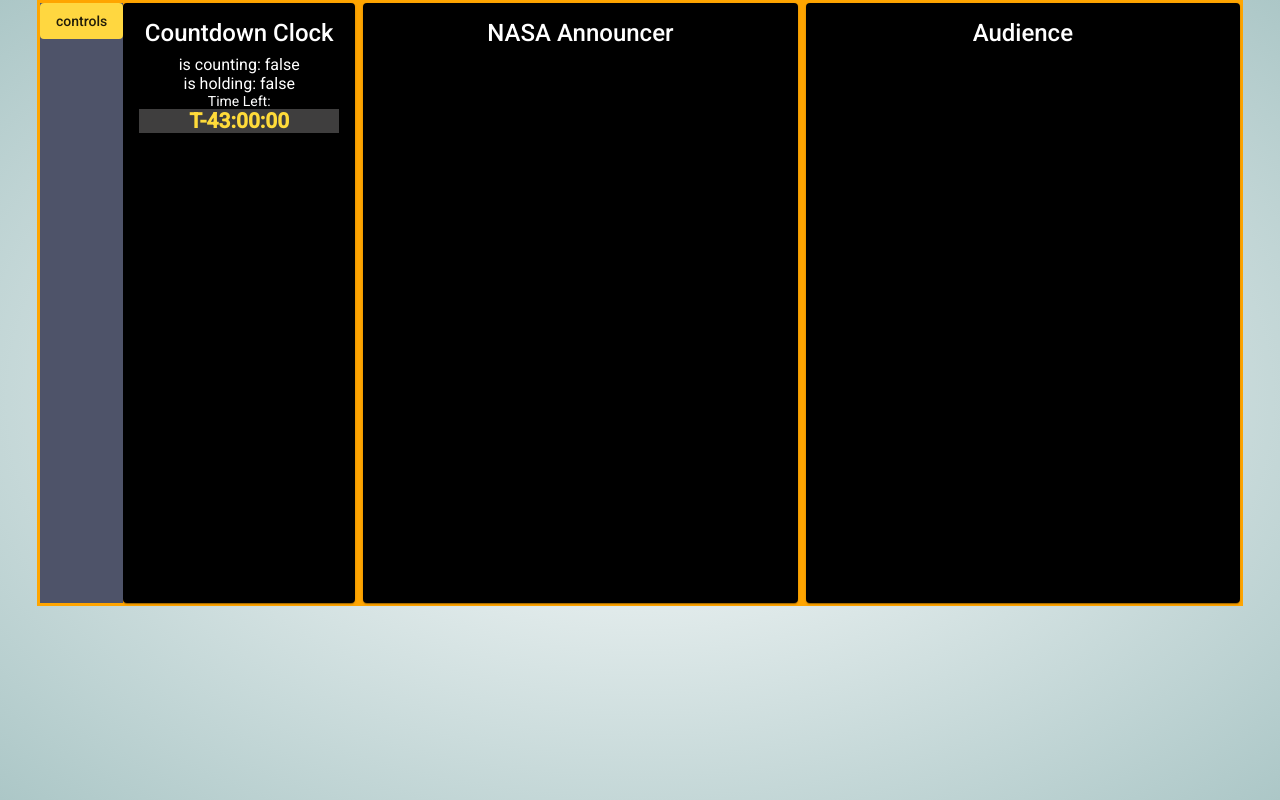
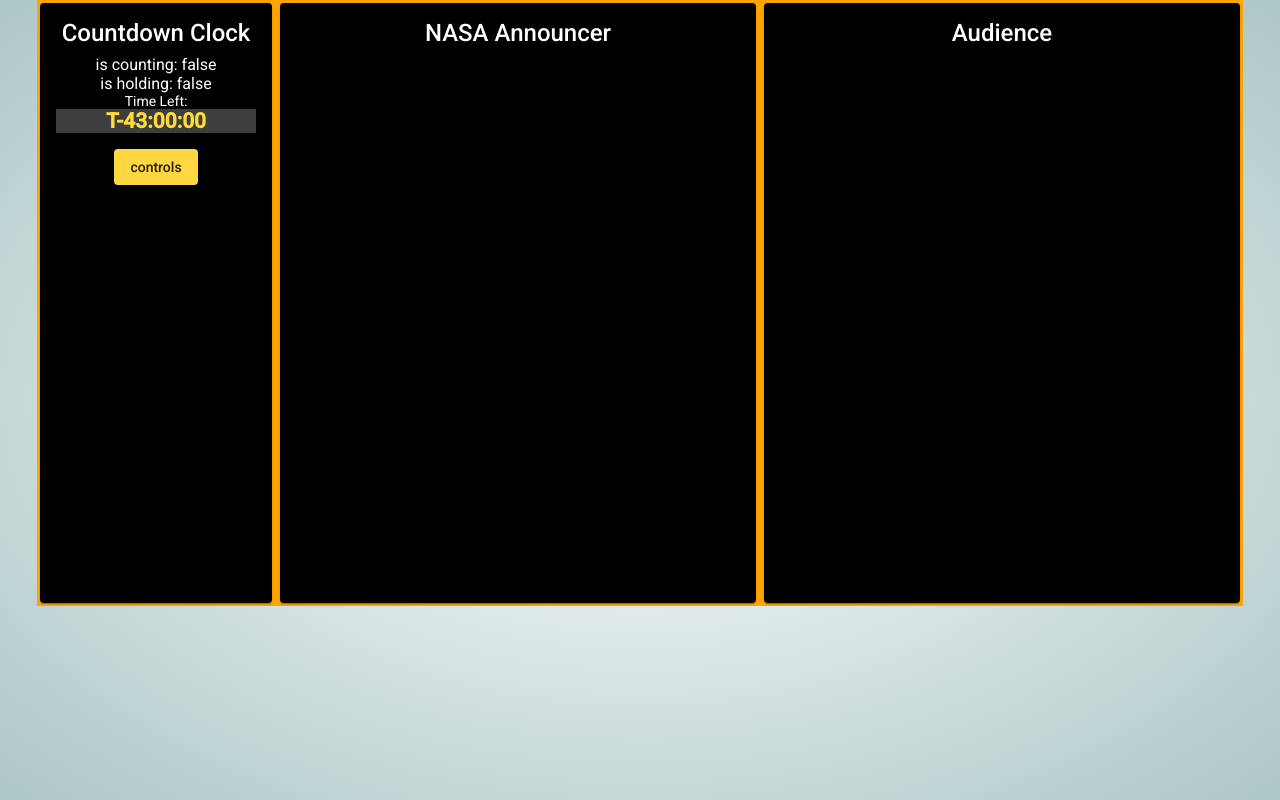
Before and after one commit to pachonga9/angular-shuttle-launch-emulator, an Angular app: page / in a window 1280 px wide. Built offline with nearby package versions, Linux system fonts and the light colour scheme.

Commit message:
moved the control button

```diff
--- a/src/app/audience/audience.service.ts
+++ b/src/app/audience/audience.service.ts
@@ -39,7 +39,7 @@
           }
 
           this.reaction.next(defaultValue);
-          return iif(() => isCounting, interval(5000));
+          return iif(() => isCounting, interval(6000));
         })
       )
       .subscribe(() => {
@@ -99,11 +99,16 @@
     `Dang, I think I left my ear muffs in the car.`,
     `Probably should've had something to eat before waiting all this time.`,
     `I. CAN'T. WAIT.`,
-    `I remember where I was when we heard that the...actually...nevermind.`,
+    `I remember where I was when we heard that the... actually... nevermind.`,
     `This is gonna be so cool!`,
     `Far out, maaaan. Faaaar ooout.`,
     `Have you ever been to a launch? It's gonna blow your mind.`,
     `Take my picture like I'm holding up the rocket, dad!`,
     `Let's hope they don't scrub it. We drove a long way to see this.`,
+    `I was about your age when I went to my first launch.`,
+    `First launch?`,
+    `It's going aaaaaall the way to space!`,
+    `I never thought I'd actually get to see a launch in person!`,
+    `Rad.`,
   ];
 }
--- a/src/app/emulator-main/emulator-main.component.html
+++ b/src/app/emulator-main/emulator-main.component.html
@@ -63,17 +63,6 @@
         </button>
       </div>
     </mat-drawer>
-
-    <div class="example-sidenav-content">
-      <button
-        type="button"
-        mat-flat-button
-        color="accent"
-        (click)="drawer.toggle()"
-      >
-        controls
-      </button>
-    </div>
   </mat-drawer-container>
 
   <div class="cardContainer">
@@ -83,6 +72,16 @@
       <br />
       is holding: {{ isHolding }}
       <app-countdown-clock></app-countdown-clock>
+      <div class="sidenav-content">
+        <button
+          type="button"
+          mat-flat-button
+          color="accent"
+          (click)="drawer.toggle()"
+        >
+          controls
+        </button>
+      </div>
     </mat-card>
 
     <mat-card class="announcerContainer">
--- a/src/app/nasa-announcer/nasa-announcer.component.css
+++ b/src/app/nasa-announcer/nasa-announcer.component.css
@@ -0,0 +1,6 @@
+mat-card-content {
+  color: rgb(9, 255, 0);
+  text-align: center;
+  font-size: large;
+  display: flex;
+}
```
